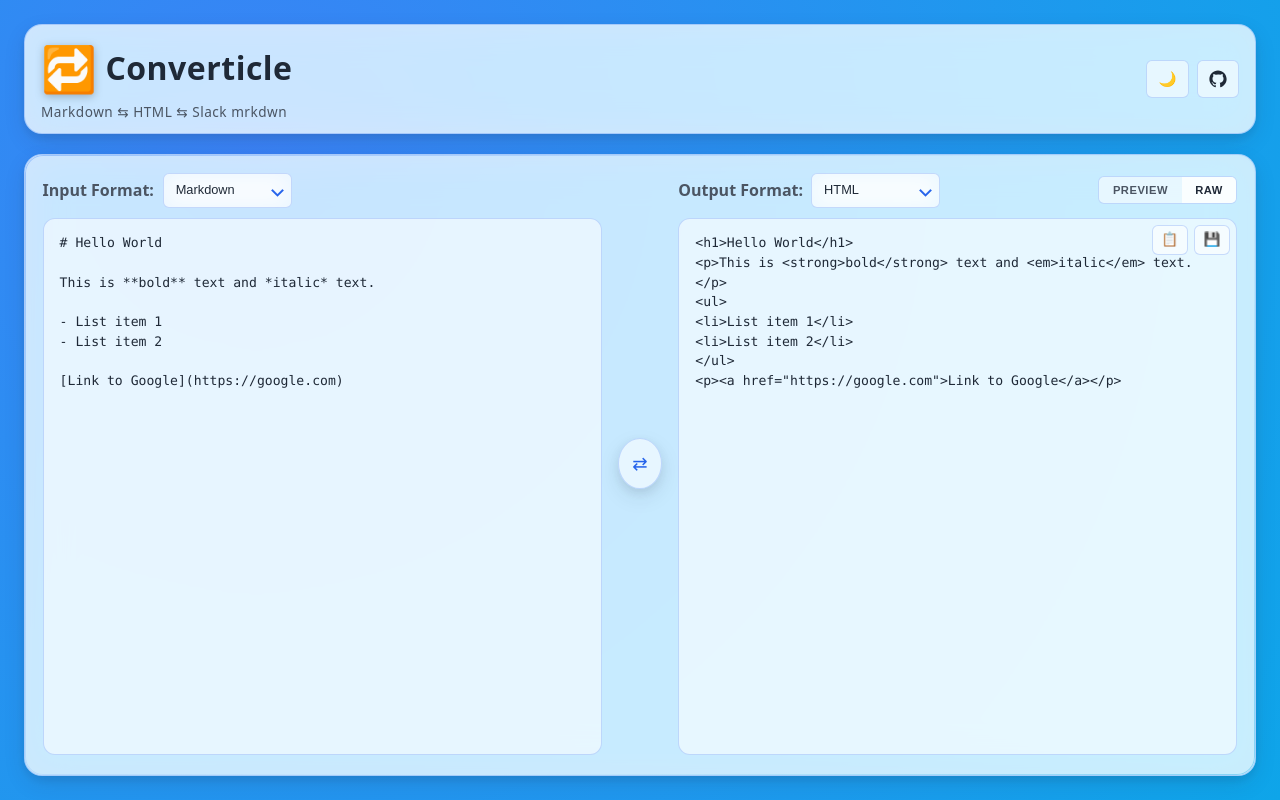
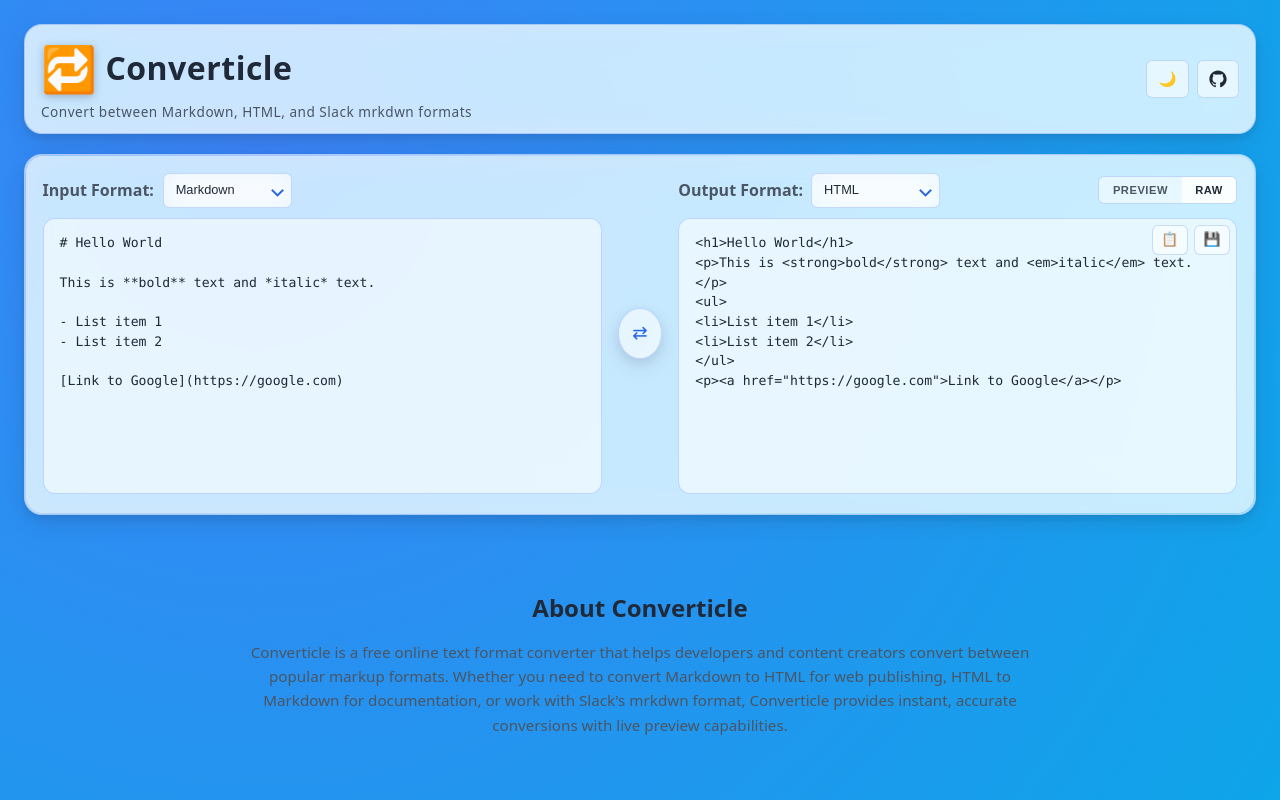
Before and after one commit to alexs333/converticle, a SvelteKit app: page / in a window 1280 px wide. Built offline with nearby package versions, Linux system fonts and the light colour scheme.

Commit message:
SEO improvements

```diff
--- a/src/routes/+page.svelte
+++ b/src/routes/+page.svelte
@@ -146,8 +146,64 @@
 </script>
 
 <svelte:head>
-	<title>Converticle - Text Format Converter</title>
-	<meta name="description" content="Convert between Markdown, HTML, and Slack mrkdwn formats" />
+	<title>Converticle - Free Online Text Format Converter | Markdown ⇆ HTML ⇆ Slack</title>
+	<meta name="description" content="Convert text between Markdown, HTML, and Slack mrkdwn formats instantly. Free online converter with live preview, copy/paste, and download features. Perfect for developers and content creators." />
+	<meta name="keywords" content="markdown converter, html converter, slack mrkdwn, text format converter, markdown to html, html to markdown, online converter, free tool" />
+	<meta name="author" content="Converticle" />
+	<meta name="robots" content="index, follow" />
+	<meta name="viewport" content="width=device-width, initial-scale=1.0" />
+	<link rel="canonical" href="https://converticle.com" />
+
+	<!-- Open Graph / Facebook -->
+	<meta property="og:type" content="website" />
+	<meta property="og:url" content="https://converticle.com" />
+	<meta property="og:title" content="Converticle - Free Online Text Format Converter" />
+	<meta property="og:description" content="Convert text between Markdown, HTML, and Slack mrkdwn formats instantly. Free online converter with live preview and download features." />
+	<meta property="og:image" content="https://converticle.com/og-image.png" />
+	<meta property="og:image:width" content="1200" />
+	<meta property="og:image:height" content="630" />
+	<meta property="og:site_name" content="Converticle" />
+
+	<!-- Twitter -->
+	<meta property="twitter:card" content="summary_large_image" />
+	<meta property="twitter:url" content="https://converticle.com" />
+	<meta property="twitter:title" content="Converticle - Free Online Text Format Converter" />
+	<meta property="twitter:description" content="Convert text between Markdown, HTML, and Slack mrkdwn formats instantly. Free online converter with live preview." />
+	<meta property="twitter:image" content="https://converticle.com/og-image.png" />
+
+	<!-- Additional SEO -->
+	<meta name="theme-color" content="#2563eb" />
+	<meta name="application-name" content="Converticle" />
+	<meta name="apple-mobile-web-app-title" content="Converticle" />
+	<meta name="apple-mobile-web-app-capable" content="yes" />
+	<meta name="apple-mobile-web-app-status-bar-style" content="default" />
+
+	<!-- Structured Data -->
+	<script type="application/ld+json">
+		{
+			"@context": "https://schema.org",
+			"@type": "WebApplication",
+			"name": "Converticle",
+			"description": "Convert text between Markdown, HTML, and Slack mrkdwn formats instantly",
+			"url": "https://converticle.com",
+			"applicationCategory": "DeveloperApplication",
+			"operatingSystem": "Any",
+			"offers": {
+				"@type": "Offer",
+				"price": "0",
+				"priceCurrency": "USD"
+			},
+			"featureList": [
+				"Convert Markdown to HTML",
+				"Convert HTML to Markdown",
+				"Convert to/from Slack mrkdwn format",
+				"Live preview",
+				"Copy to clipboard",
+				"Download converted files",
+				"Dark/Light theme support"
+			]
+		}
+	</script>
 </svelte:head>
 
 <main class="container" data-theme={theme}>
@@ -156,10 +212,10 @@
 			<h1 aria-label="Converticle - Text Format Converter">
 				<span class="logo">🔁</span> Converticle
 			</h1>
-			<p class="tagline">Markdown ⇆ HTML ⇆ Slack mrkdwn</p>
+			<p class="tagline">Convert between Markdown, HTML, and Slack mrkdwn formats</p>
 		</div>
 		<div class="header-actions">
-			<button class="ghost" on:click={toggleTheme} aria-label="Toggle color theme" title="Toggle light / dark">{theme === 'light' ? '🌙' : '☀️'}</button>
+			<button class="ghost" on:click={() => toggleTheme()} aria-label="Toggle color theme" title="Toggle light / dark">{theme === 'light' ? '🌙' : '☀️'}</button>
 			<a href="https://github.com/" target="_blank" rel="noopener" class="ghost" aria-label="GitHub repository" title="GitHub">
 				<svg width="18" height="18" viewBox="0 0 24 24" aria-hidden="true" fill="currentColor"><path d="M12 .5C5.648.5.5 5.648.5 12c0 5.086 3.292 9.385 7.865 10.905.575.103.785-.25.785-.557 0-.275-.01-1.003-.015-1.97-3.199.695-3.875-1.542-3.875-1.542-.523-1.33-1.278-1.684-1.278-1.684-1.044-.714.079-.699.079-.699 1.155.082 1.764 1.187 1.764 1.187 1.027 1.76 2.695 1.252 3.352.957.103-.744.402-1.253.732-1.54-2.554-.291-5.238-1.277-5.238-5.683 0-1.255.45-2.282 1.186-3.087-.119-.29-.514-1.46.112-3.046 0 0 .966-.309 3.166 1.18a11.02 11.02 0 0 1 2.883-.388c.978.005 1.963.133 2.883.388 2.2-1.489 3.164-1.18 3.164-1.18.628 1.586.233 2.756.114 3.046.738.805 1.184 1.832 1.184 3.087 0 4.417-2.688 5.387-5.252 5.673.414.355.78 1.057.78 2.132 0 1.54-.014 2.78-.014 3.158 0 .309.208.666.79.556C20.213 21.382 23.5 17.084 23.5 12 23.5 5.648 18.352.5 12 .5Z"/></svg>
 			</a>
@@ -237,6 +293,14 @@
 			</div>
 		</div>
 	</div>
+
+	<footer class="app-footer">
+		<section class="feature-description">
+			<h2>About Converticle</h2>
+			<p>Converticle is a free online text format converter that helps developers and content creators convert between popular markup formats. Whether you need to convert Markdown to HTML for web publishing, HTML to Markdown for documentation, or work with Slack's mrkdwn format, Converticle provides instant, accurate conversions with live preview capabilities.</p>
+		</section>
+	</footer>
+
 	<div class="sr-only" aria-live="polite">{statusMessage}</div>
 </main>
 
@@ -332,6 +396,11 @@
 	.text-area::-webkit-scrollbar-thumb:hover, .preview::-webkit-scrollbar-thumb:hover { filter:brightness(1.15); }
 	.sr-only { position:absolute; width:1px; height:1px; padding:0; margin:-1px; overflow:hidden; clip:rect(0 0 0 0); white-space:nowrap; border:0; }
 
+	.app-footer { margin-top: 2rem; padding: 1.5rem 0; }
+	.feature-description { max-width: 800px; margin: 0 auto; text-align: center; }
+	.feature-description h2 { font-size: 1.5rem; margin-bottom: 1rem; color: var(--text-primary); font-weight: 600; }
+	.feature-description p { color: var(--text-secondary); line-height: 1.6; font-size: 0.95rem; }
+
 	@media (max-width: 900px) { .converter { grid-template-columns:1fr; } .conversion-controls { order:-1; } }
 	@media (max-width: 600px) { .branding h1 { font-size:1.6rem; } .tagline { display:none; } }
 </style>
```
Also changed, not shown: static/robots.txt, 1 other file (tests, documents, lock files or other folders).
